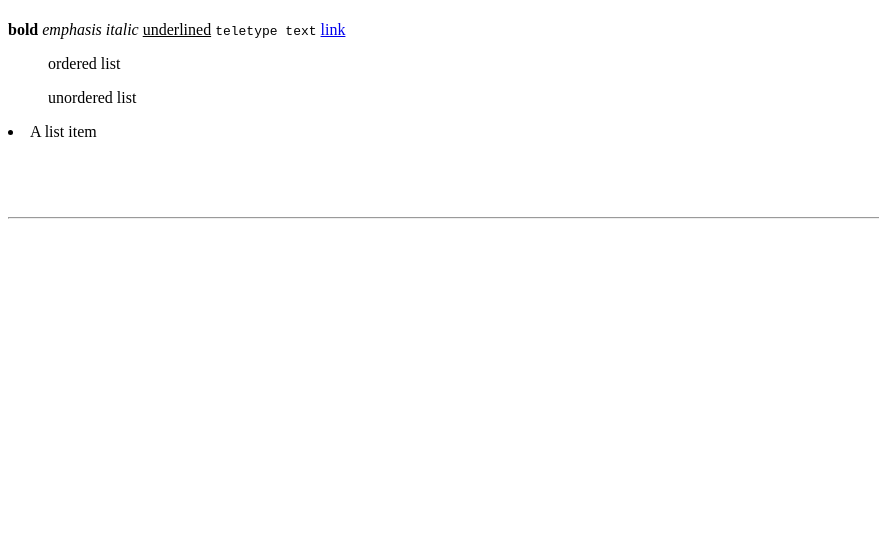
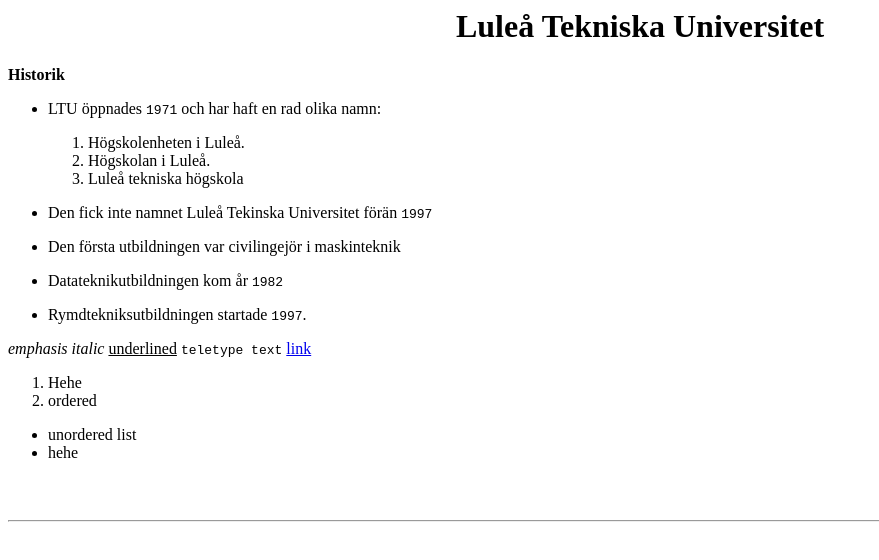
Before and after one commit to 97marcar/ltu1, a plain HTML site: page index.html in a window 1280 px wide. Shown: the whole page, without its empty margins (0-879 px from the left). Drawn offline with Linux system fonts and the light colour scheme.

Commit message:
dsfjnsaegnsagrsgknö

```diff
--- a/index.html
+++ b/index.html
@@ -1,26 +1,41 @@
-<!DOCTYPE html>
+
 <html>
   <head>
     <meta charset="utf-8">
     <title></title>
   </head>
-  <h1></h1>
-  <p>
-    <b>bold</b>
+    <center>
+      <h1>Luleå Tekniska Universitet</h1>
+     </center>
+     <p>
+    <b>Historik</b>
+    <ul>
+      <li><p>LTU öppnades <tt>1971</tt> och har haft en rad olika namn:</p>
+        <ol>
+          <li>Högskolenheten i Luleå.</li>
+          <li>Högskolan i Luleå.</li>
+          <li>Luleå tekniska högskola</li>
+        </ol>
+        <li><p>Den fick inte namnet Luleå Tekinska Universitet förän <tt>1997</tt></p></li>
+        <li><p>Den första utbildningen var civilingejör i maskinteknik</p></li>
+        <li><p>Datateknikutbildningen kom år <tt>1982</tt></p></li>
+        <li><p>Rymdtekniksutbildningen startade <tt>1997</tt>.</p></li>
+      </li>
+    </ul>
     <em>emphasis</em>
     <i>italic</i>
     <u>underlined</u>
     <tt>teletype text</tt>
     <a href="#" target="_blank" name="c">link</a>
     <ol>
-      ordered list
+      <li>Hehe</li>
+      <li>ordered</li>
     </ol>
     <ul>
-      unordered list
+      <li>unordered list</li>
+      <li>hehe</li>
     </ul>
-    <li>
-      A list item
-    </li>
+
     <dl class="">
 
     </dl>
@@ -29,8 +44,7 @@
     <img src="" alt="" />
   </p><br>
   <hr>
-  <center>
-  </center>
+
   <body>
 
   </body>
```
Also changed, not shown: index123.html (added, +14 -0 lines).
